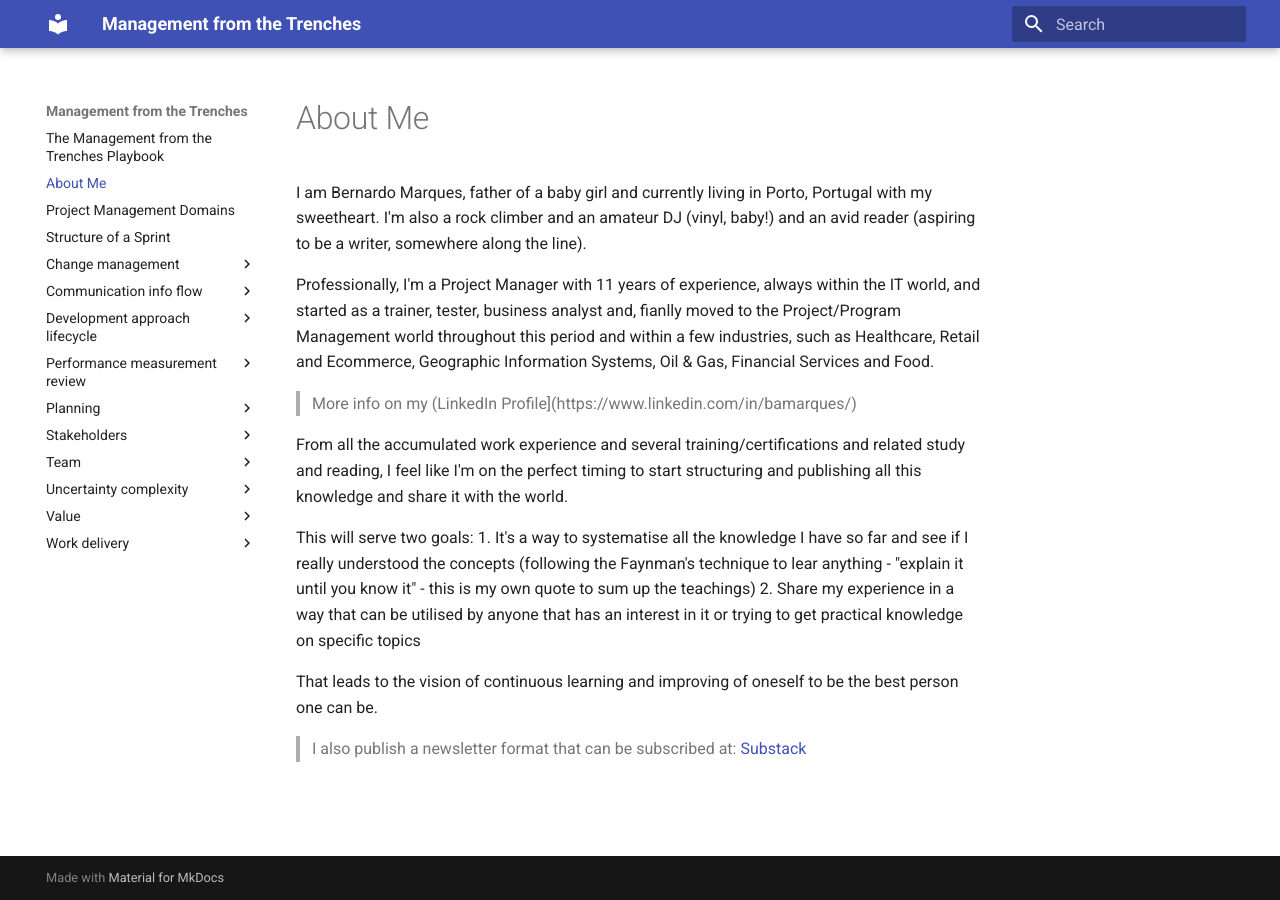
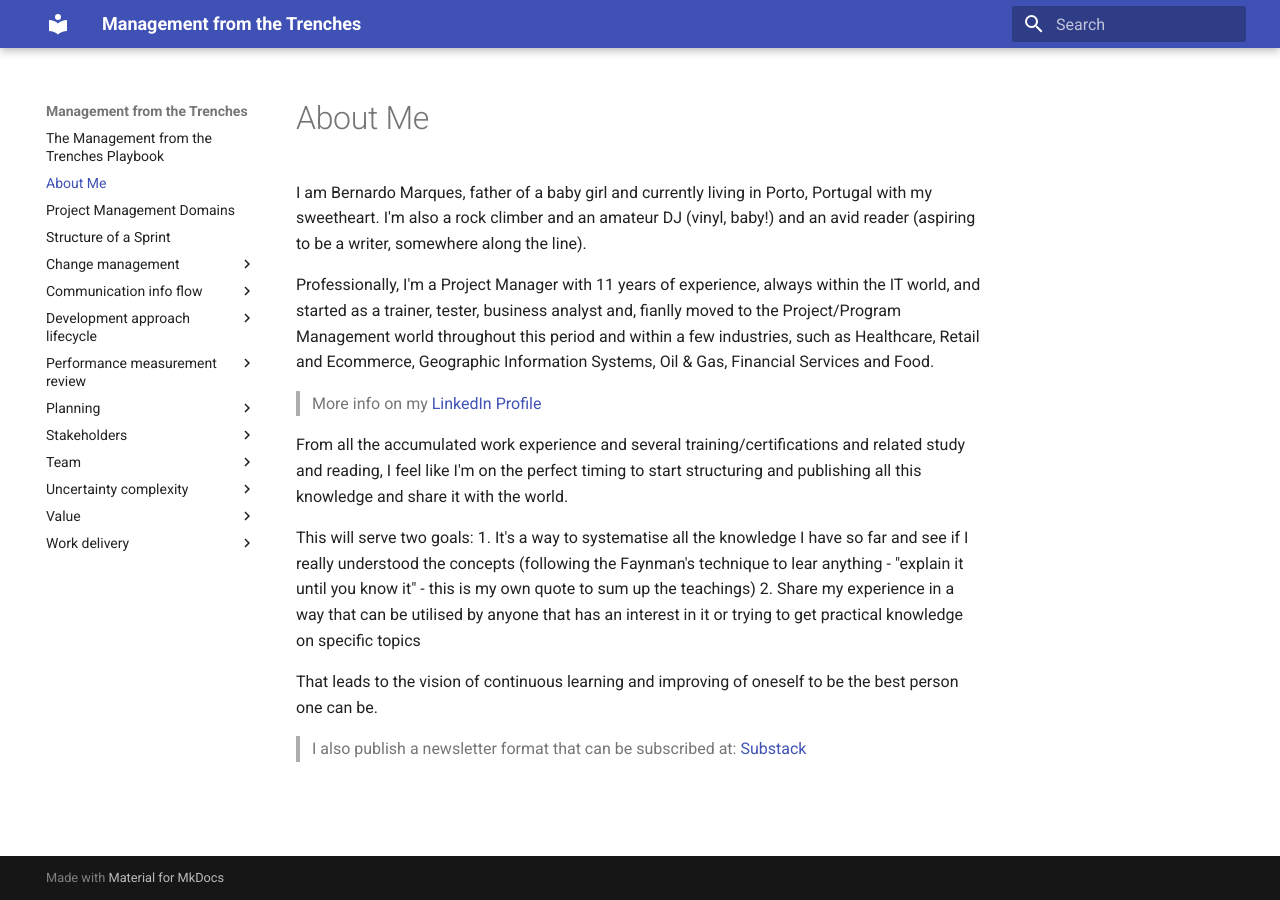
Before and after one commit to bmhash/bmhash.github.io, an MkDocs documentation site: the page built from docs/AboutMe.md, in a window 1280 px wide. Built offline with MkDocs 1.6.1 and Material for MkDocs 9.7.7, drawn with Linux system fonts in a browser that asks for light colours.

Commit message:
update aboutme

```diff
--- a/docs/AboutMe.md
+++ b/docs/AboutMe.md
@@ -4,7 +4,7 @@ I am Bernardo Marques, father of a baby girl and currently living in Porto, Port
 
 Professionally, I'm a Project Manager with 11 years of experience, always within the IT world, and started as a trainer, tester, business analyst and, fianlly moved to the Project/Program Management world throughout this period and within a few industries, such as Healthcare, Retail and Ecommerce, Geographic Information Systems, Oil & Gas, Financial Services and Food.
 
-> More info on my (LinkedIn Profile](https://www.linkedin.com/in/bamarques/)
+> More info on my [LinkedIn Profile](https://www.linkedin.com/in/bamarques/)
 
 From all the accumulated work experience and several training/certifications and related study and reading, I feel like I'm on the perfect timing to start structuring and publishing all this knowledge and share it with the world.
 
```
